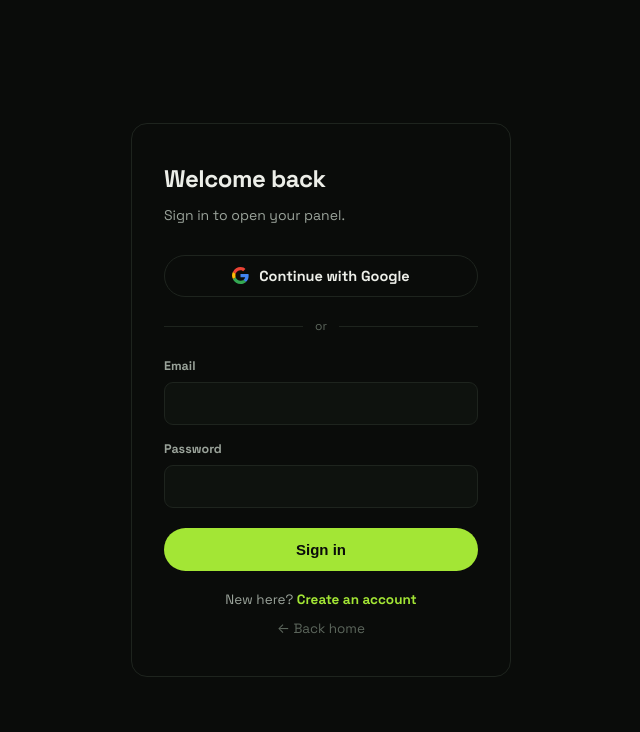
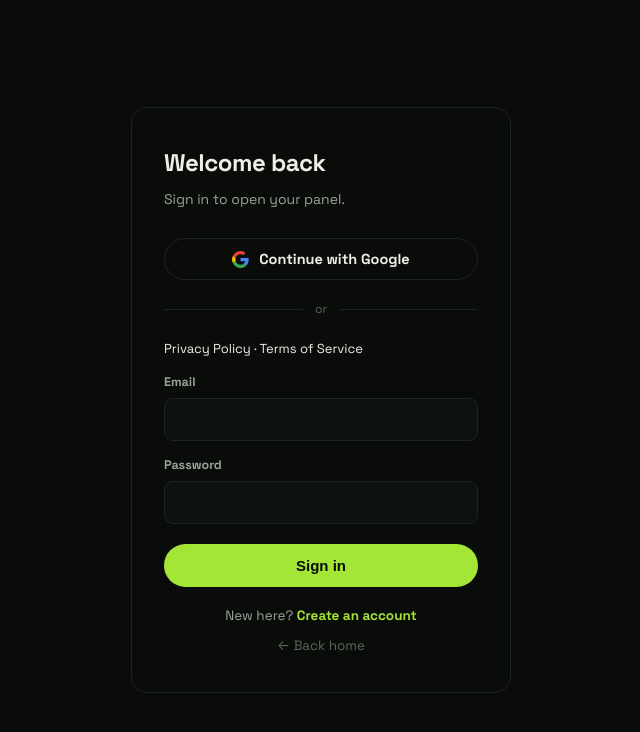
Before and after one commit to MeowSamOPDZN/msophost, a plain HTML site: page login.html in a window 1280 px wide. Shown: the whole page, without its empty margins (319-959 px from the left). Drawn offline with Linux system fonts and the light colour scheme; no server answers.

Commit message:
Login page: legal links

```diff
--- a/login.html
+++ b/login.html
@@ -20,7 +20,7 @@
       Continue with Google
     </button>
     <div class="divider">or</div>
-    <form id="emailForm">
+    <p style="font-size:13px;margin:0 0 12px"><a href="/privacy.html">Privacy Policy</a> · <a href="/terms.html">Terms of Service</a></p><form id="emailForm">
       <div class="field"><label>Email</label><input id="email" type="email" required autocomplete="email"></div>
       <div class="field"><label>Password</label><input id="password" type="password" required autocomplete="current-password"></div>
       <button class="btn primary" type="submit" id="emailBtn">Sign in</button>
```
